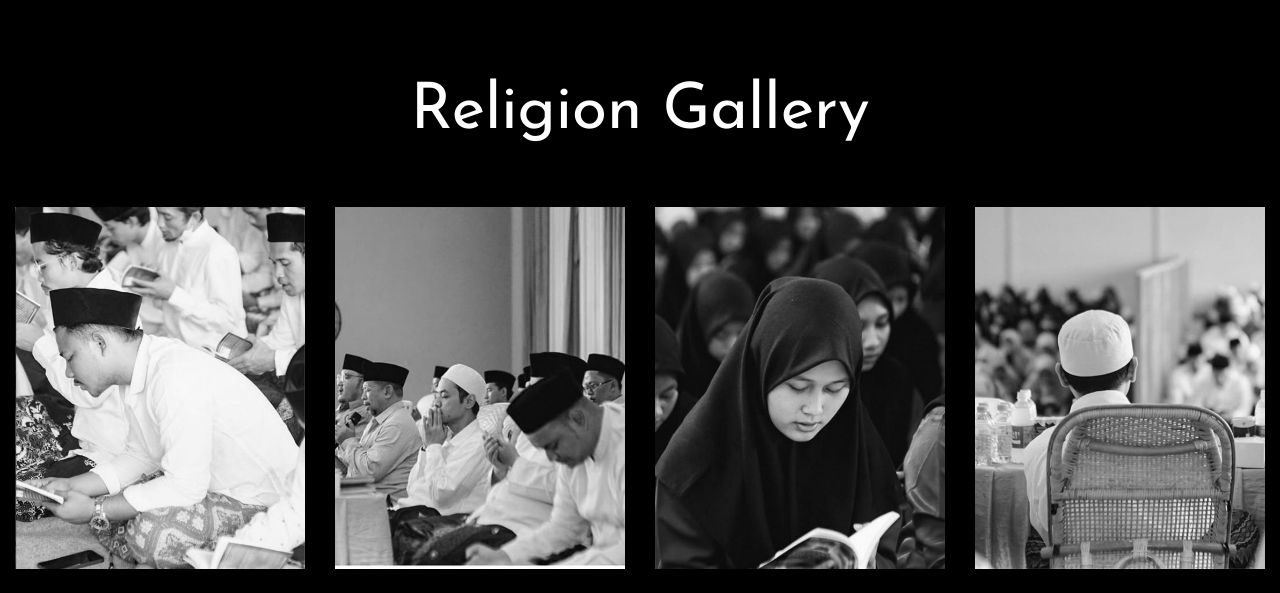
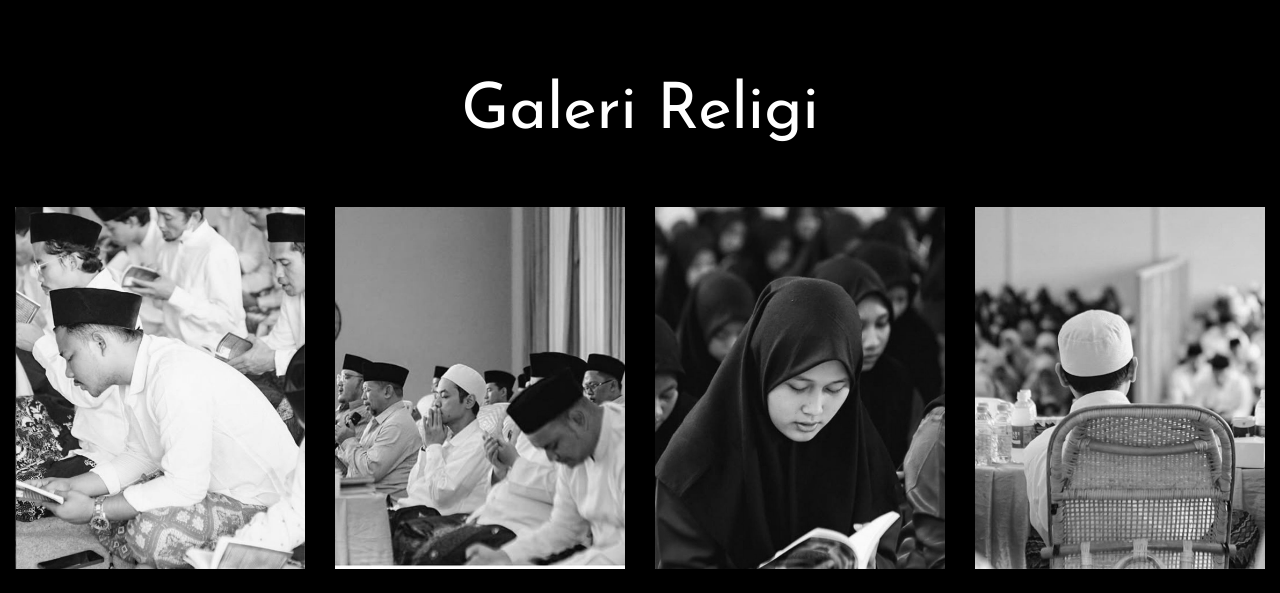
Before and after one commit to Hasibuann/faipictures, a plain HTML site: page religion.html in a window 1280 px wide. Shown: the part 207-800 px from the top of the page. Drawn offline with nearby package versions, Linux system fonts and the light colour scheme; files whose address does not match are found by name.

Commit message:
Update religion.html

```diff
--- a/religion.html
+++ b/religion.html
@@ -149,7 +149,7 @@
           <div class="col-md-7">
             <div class="row mb-5">
               <div class="col-12 ">
-                <h2 class="site-section-heading text-center">Religion Gallery</h2>
+                <h2 class="site-section-heading text-center">Galeri Religi</h2>
               </div>
             </div>
           </div>
```
